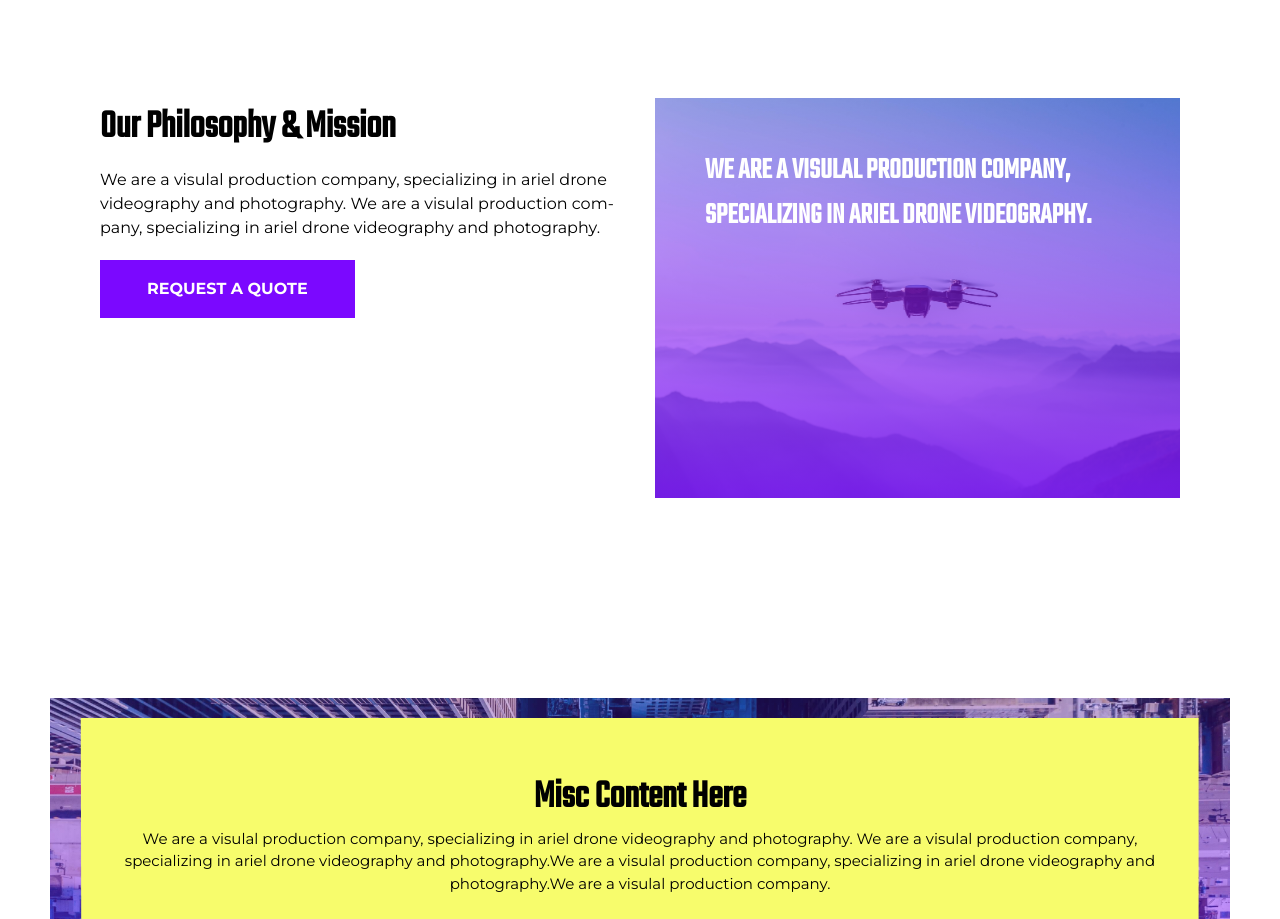
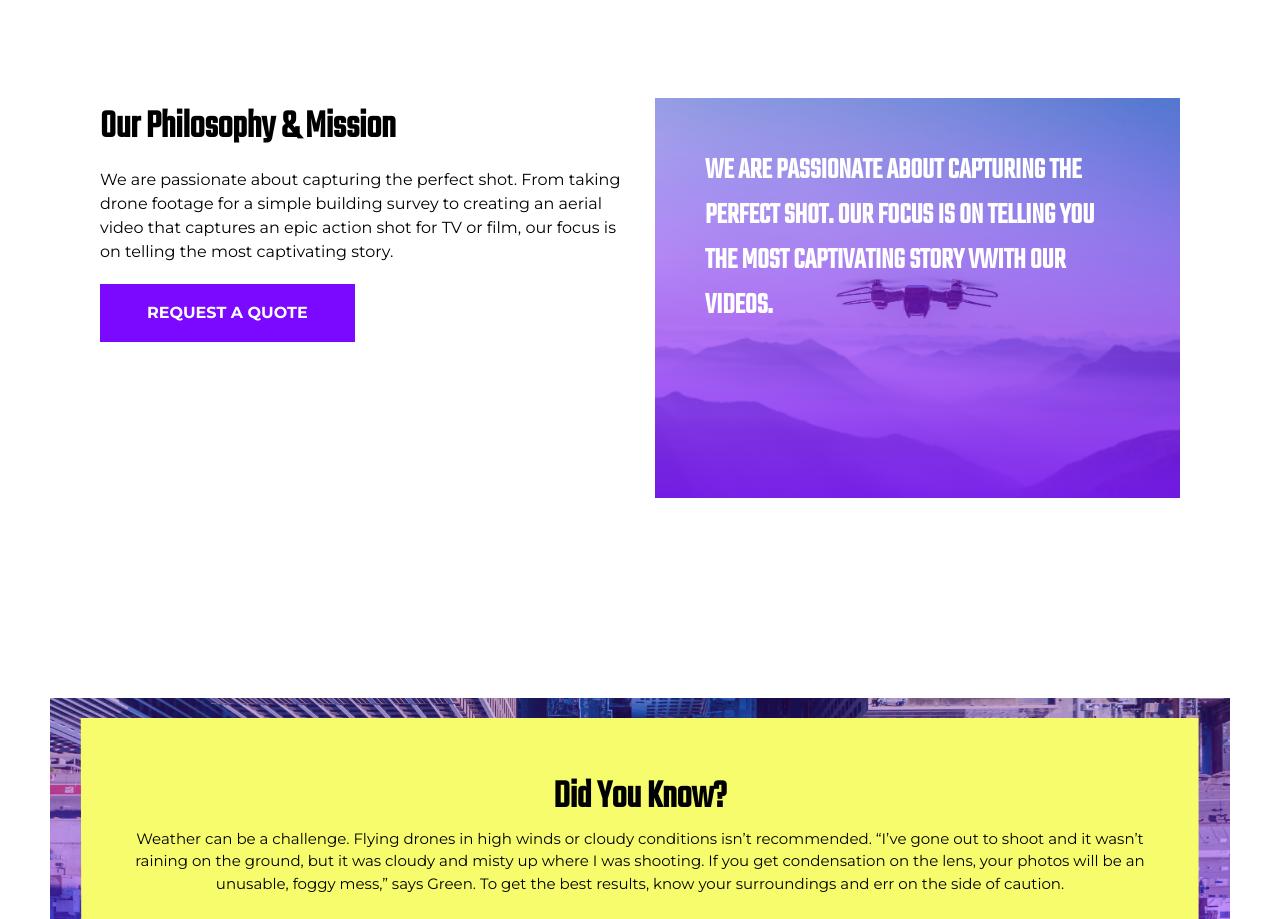
Before and after one commit to ChristianWare/templateOne, a Next.js app: page / in a window 1280 px wide. Shown: the part 1493-2412 px from the top of the page. Built offline with nearby package versions, Linux system fonts and the light colour scheme.

Commit message:
About Section/Misc. Section new content

```diff
--- a/src/comps/aboutSection/AboutSection.js
+++ b/src/comps/aboutSection/AboutSection.js
@@ -12,9 +12,7 @@ function AboutSection() {
         <div className={styles.bottomLeft}>
           <h3>Our philosophy & mission</h3>
           <p lang='en'>
-            We are a visulal production company, specializing in ariel drone
-            videography and photography. We are a visulal production company,
-            specializing in ariel drone videography and photography.
+          We are passionate about capturing the perfect shot. From taking drone footage for a simple building survey to creating an aerial video that captures an epic action shot for TV or film, our focus is on telling the most captivating story.
           </p>
           <div className={styles.btnContainer}>
             <Button text='request a quote' color='tertiary' />
@@ -23,8 +21,7 @@ function AboutSection() {
         <div className={styles.bottomRight}>
           <div className={styles.imgOverlay}></div>
           <h4>
-            We are a visulal production company, specializing in ariel drone
-            videography.
+          We are passionate about capturing the perfect shot. Our focus is on telling you the most captivating story vwith our videos.
           </h4>
           <div className={styles.imgContainer}>
             <Image
--- a/src/comps/misc/Misc.js
+++ b/src/comps/misc/Misc.js
@@ -30,21 +30,22 @@ function Misc() {
           <div className={styles.imgContainer}>
             <Image
               src={img1}
-              layout='fill'
-              objectFit='cover'
+              layout="fill"
+              objectFit="cover"
               className={styles.img}
             />
           </div>
           <div className={styles.infoBoxContainer}>
             <div className={styles.infoBox}>
-              <h3>Misc Content Here</h3>
-              <p lang='en'>
-                We are a visulal production company, specializing in ariel drone
-                videography and photography. We are a visulal production
-                company, specializing in ariel drone videography and
-                photography.We are a visulal production company, specializing in
-                ariel drone videography and photography.We are a visulal
-                production company.
+              <h3>Did You Know?</h3>
+              <p lang="en">
+                Weather can be a challenge. Flying drones in high winds or
+                cloudy conditions isn’t recommended. “I’ve gone out to shoot and
+                it wasn’t raining on the ground, but it was cloudy and misty up
+                where I was shooting. If you get condensation on the lens, your
+                photos will be an unusable, foggy mess,” says Green. To get the
+                best results, know your surroundings and err on the side of
+                caution.
               </p>
             </div>
           </div>
```
